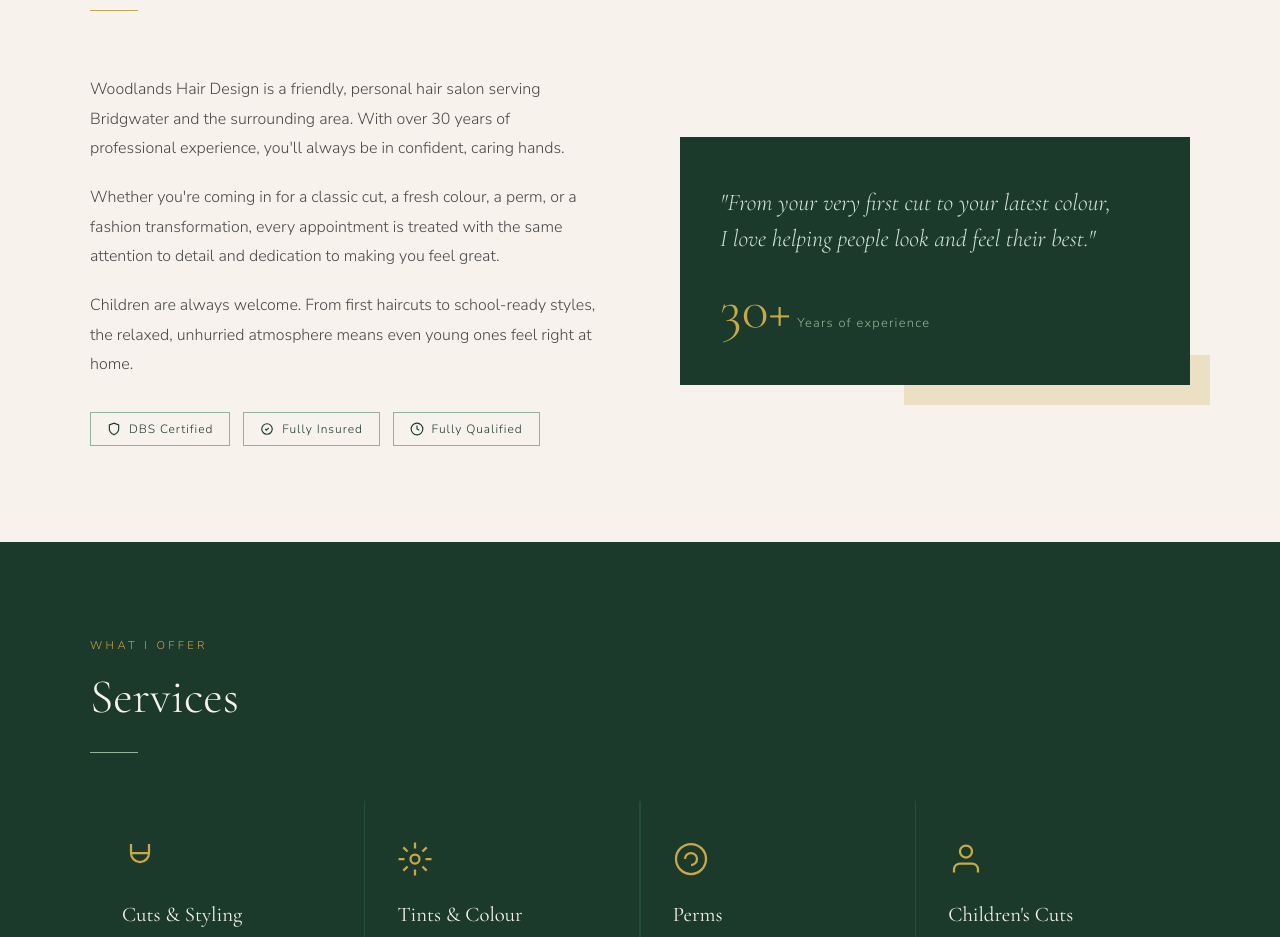
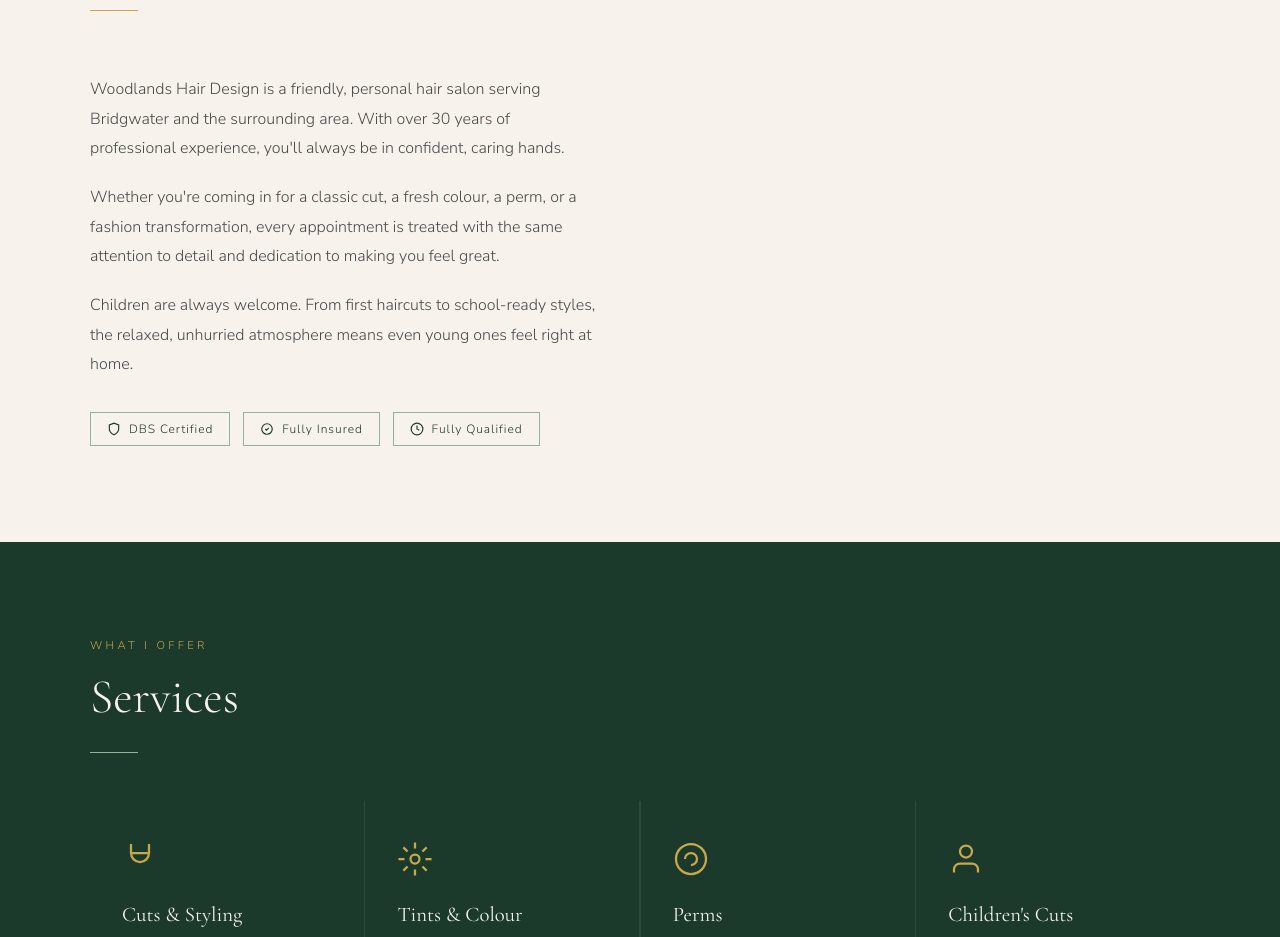
Before and after one commit to aBolondVarazslo/abolondvarazslo.github.io, a plain HTML site: page index.html in a window 1280 px wide. Shown: the part 1000-1937 px from the top of the page. Drawn offline with nearby package versions, Linux system fonts and the light colour scheme.

Commit message:
Remove about-visual

```diff
--- a/index.html
+++ b/index.html
@@ -108,23 +108,6 @@
                             Fully Qualified
                         </div>
                     </div>
-                </div>
-                <div class="about-visual">
-                    <div class="about-card">
-                        <p class="about-card-quote">
-                            "From your very first cut
-                            to your latest colour,
-                            <br>
-                            I love helping people look
-                            and feel their best."
-                        </p>
-
-                        <div class="about-card-stat">
-                            <span class="stat-num">30+</span>
-                            <span class="stat-label">Years of experience</span>
-                        </div>
-                    </div>
-                    <div class="accent-block"></div>
                 </div>
             </div>
         </div>
```
